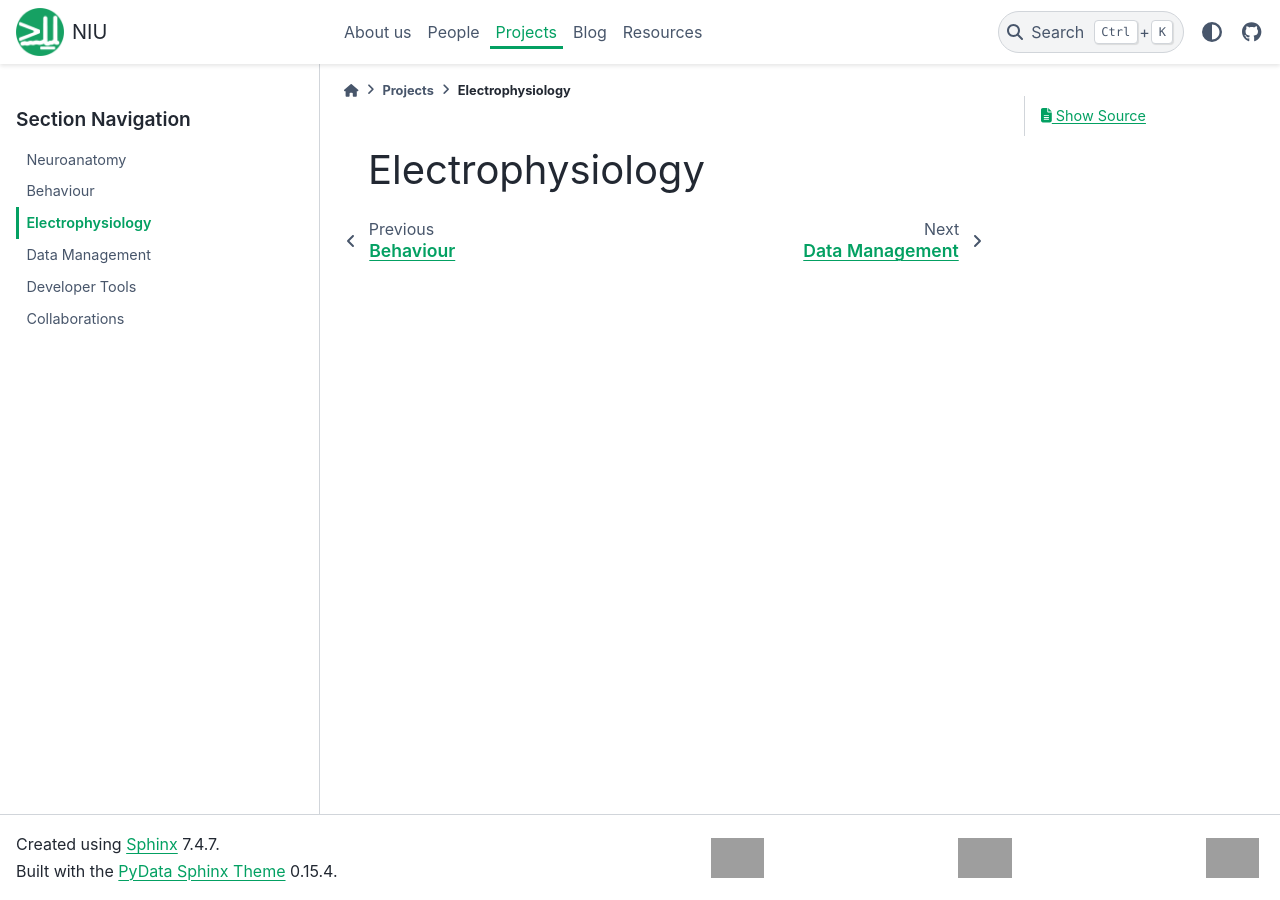
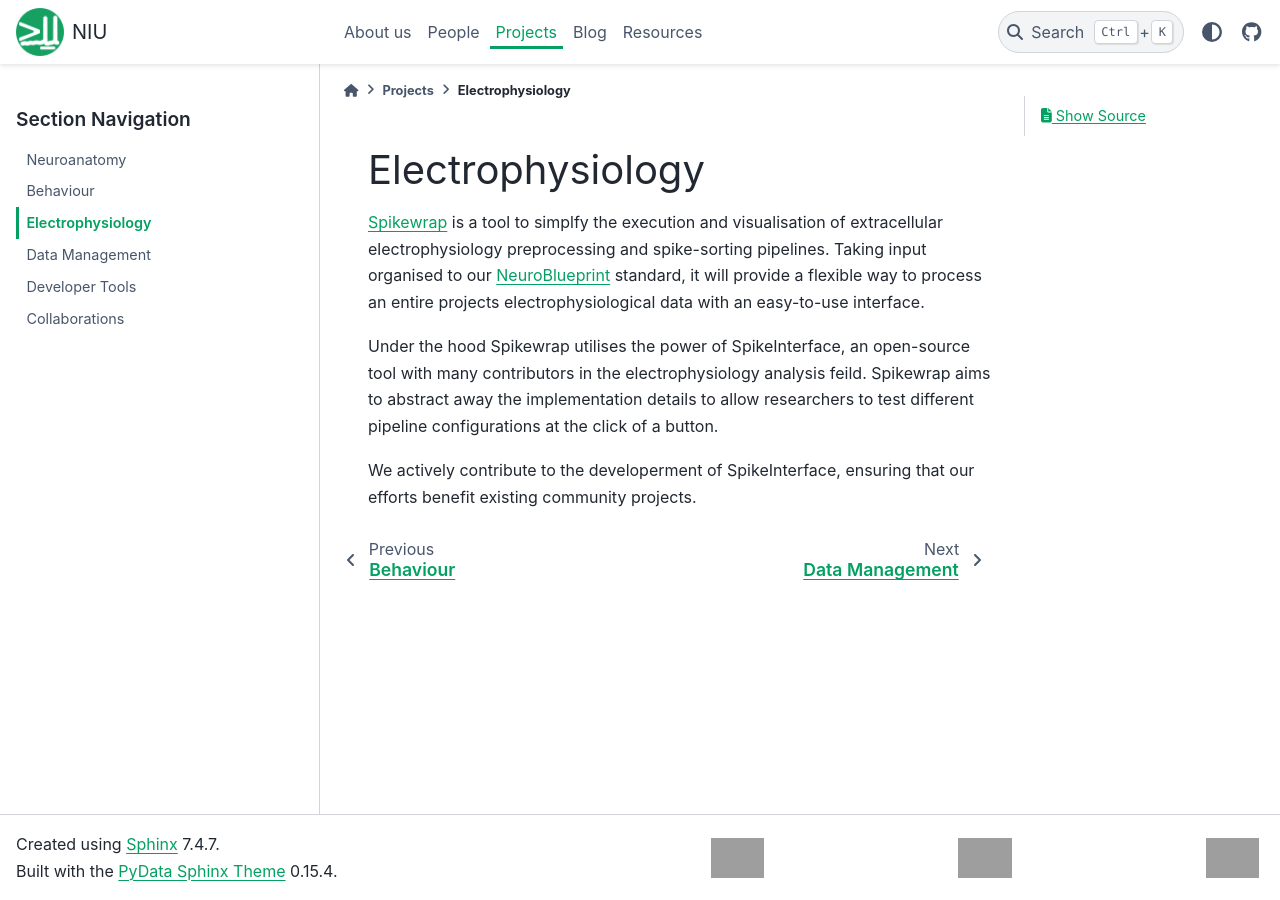
Before and after one commit to neuroinformatics-unit/neuroinformatics-unit.github.io, a Sphinx documentation site: the page built from docs/source/projects/electrophysiology.md, in a window 1280 px wide. Built offline with Sphinx 7.4.7 and the PyData theme 0.15.4, drawn with Linux system fonts in a browser that asks for light colours; grey boxes are pictures that could not be loaded.

Commit message:
First draft of electrophysiology page.
Please review

```diff
--- a/docs/source/projects/electrophysiology.md
+++ b/docs/source/projects/electrophysiology.md
@@ -1 +1,7 @@
 # Electrophysiology
+
+[Spikewrap](https://github.com/neuroinformatics-unit/spikewrap) is a tool to simplfy the execution and visualisation of extracellular electrophysiology preprocessing and spike-sorting pipelines. Taking input organised to our [NeuroBlueprint](https://github.com/neuroinformatics-unit/NeuroBlueprint) standard, it will provide a flexible way to process an entire projects electrophysiological data with an easy-to-use interface.
+
+Under the hood Spikewrap utilises the power of SpikeInterface, an open-source tool with many contributors in the electrophysiology analysis feild. Spikewrap aims to abstract away the implementation details to allow researchers to test different pipeline configurations at the click of a button.
+
+We actively contribute to the developerment of SpikeInterface, ensuring that our efforts benefit existing community projects.
```
